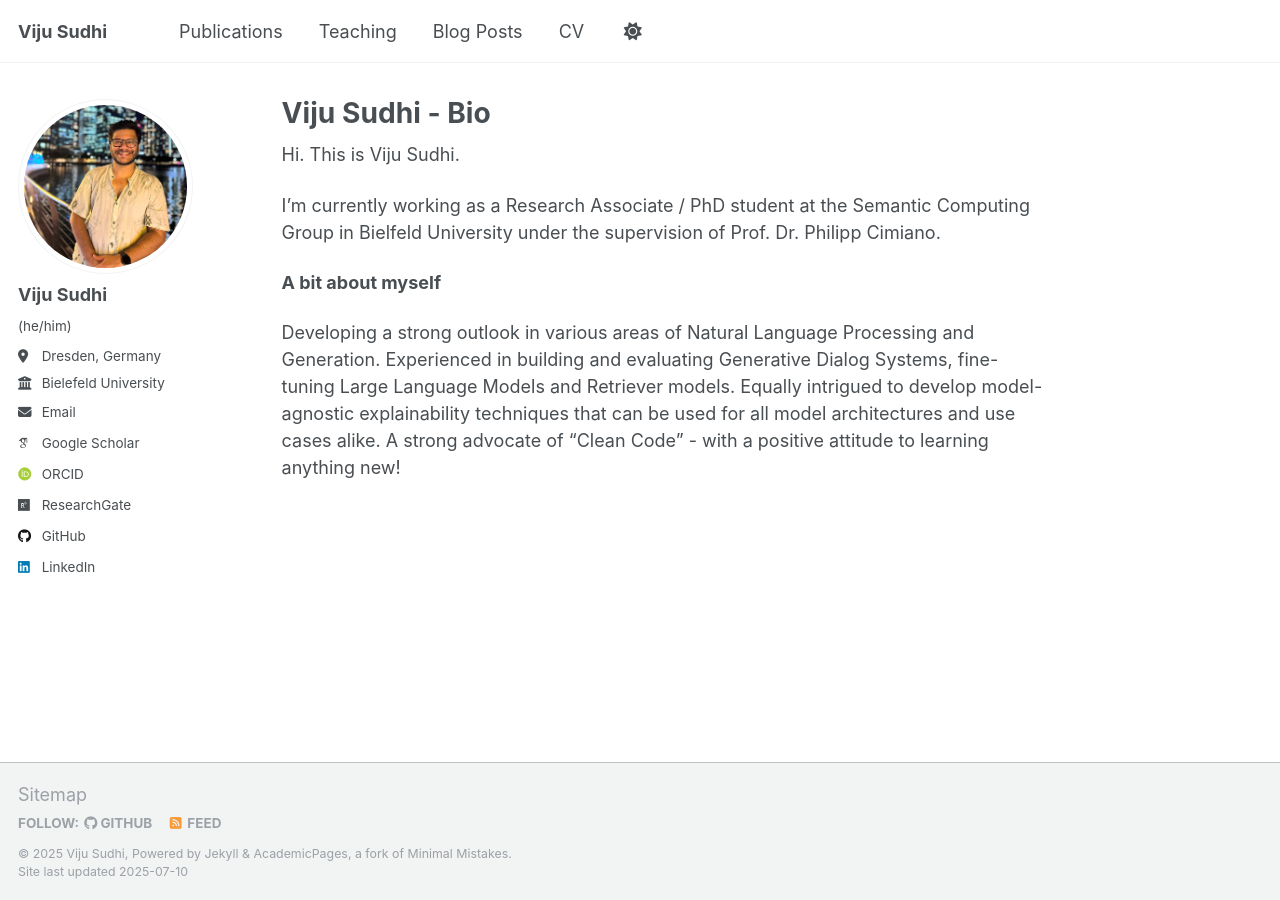
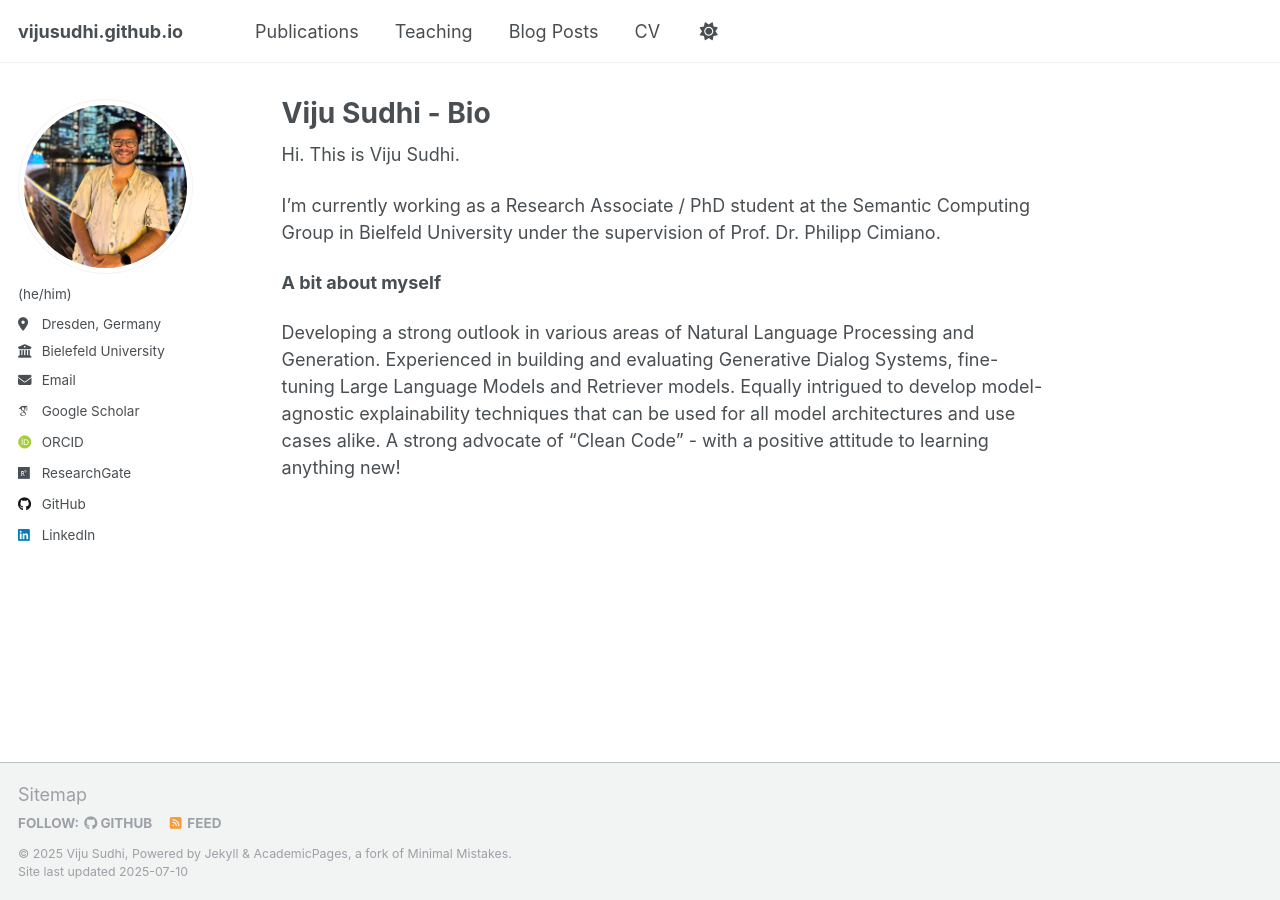
Before and after one commit to vijusudhi/vijusudhi.github.io, a Jekyll site: the page built from _pages/about.md, in a window 1280 px wide. Built offline with Jekyll 4.4.1, drawn with Linux system fonts in a browser that asks for light colours; some web fonts are replaced; a script that is not in the unit is left out.

Commit message:
Update _config.yml

```diff
--- a/_config.yml
+++ b/_config.yml
@@ -9,7 +9,7 @@
 # Basic Site Settings
 locale                   : "en-US"
 site_theme               : "default"
-title                    : "Viju Sudhi"
+title                    : # "Viju Sudhi"
 title_separator          : "-"
 name                     : &name "Viju Sudhi"
 description              : &description "Research Associate / PhD Student at Semantic Computing Group, Bielefeld University | Master's graduate from Otto von Guericke University, Magdeburg"
@@ -23,7 +23,7 @@ repository               : "vijusudhi/vijusudhi.github.io"
 author:
   # Biographic information
   avatar           : "IMG_7038-EDIT.jpg"
-  name             : "Viju Sudhi"
+  # name             : "Viju Sudhi"
   pronouns         : "(he/him)"
   # bio              : "Short biography for the left-hand sidebar"
   location         : "Dresden, Germany"
```
